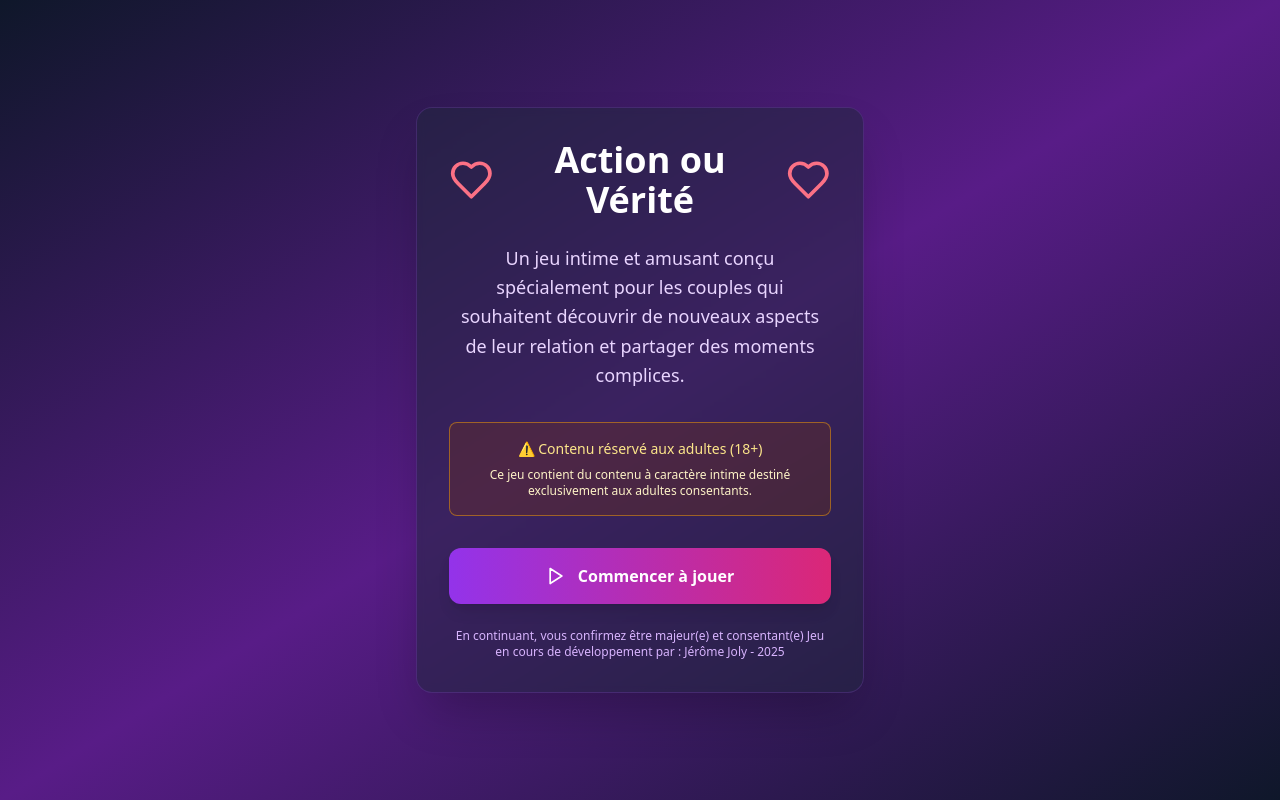
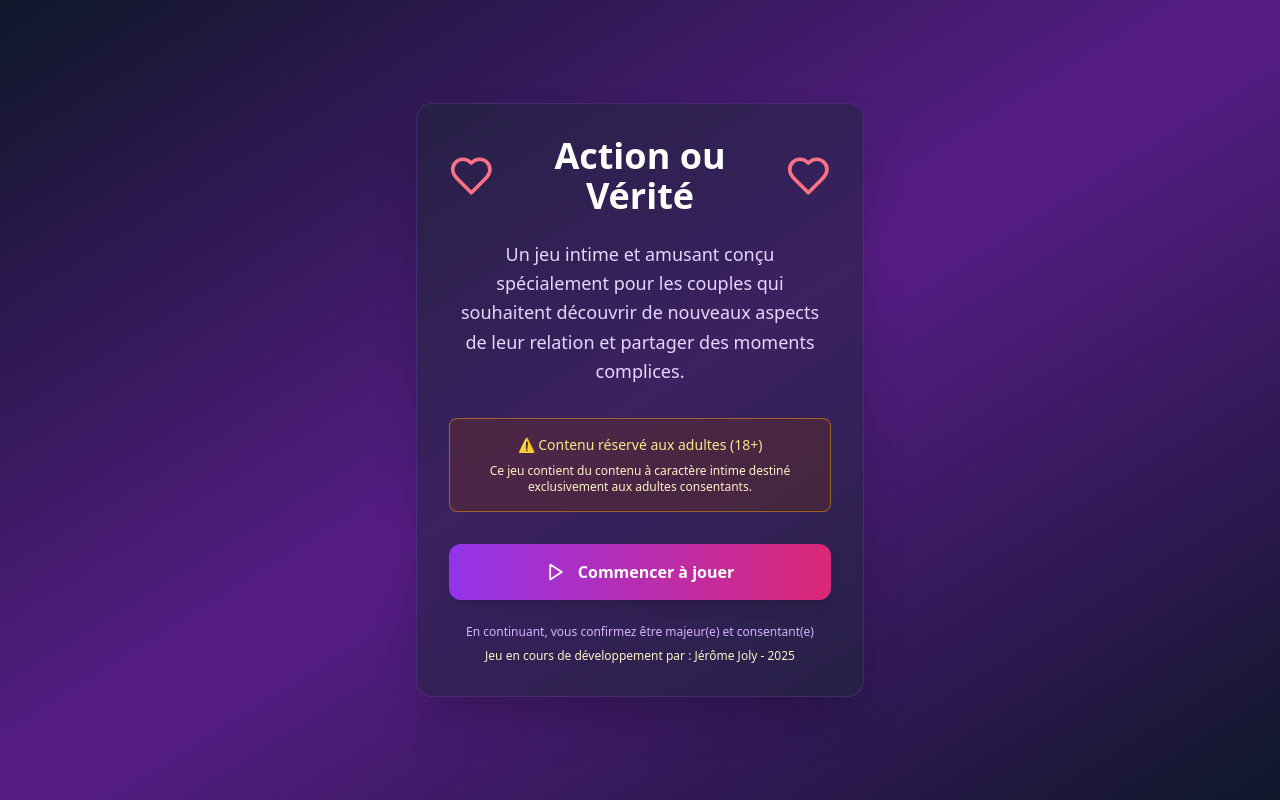
Before and after one commit to alastrass/18, a React (Vite) app: page / in a window 1280 px wide. Built offline with nearby package versions, Linux system fonts and the light colour scheme.

Commit message:
Updated WelcomeScreen.tsx

```diff
--- a/src/components/WelcomeScreen.tsx
+++ b/src/components/WelcomeScreen.tsx
@@ -40,7 +40,9 @@ const WelcomeScreen: React.FC<WelcomeScreenProps> = ({ onStart }) => {
 
           <p className="text-purple-300 text-xs mt-6">
             En continuant, vous confirmez être majeur(e) et consentant(e)
-            Jeu en cours de développement par : Jérôme Joly - 2025
+            <p className="text-amber-100 text-xs mt-2">
+              Jeu en cours de développement par : Jérôme Joly - 2025
+            </p>
           </p>
         </div>
       </div>
```
